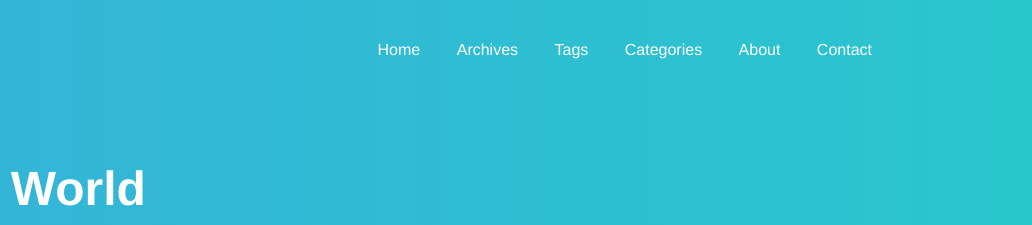
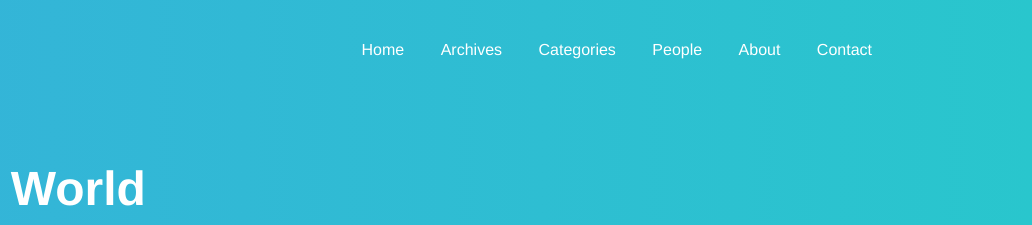
Before and after one commit to paper-sharing/paper-sharing.github.io, a plain HTML site: page 2019/11/06/hello-world/index.html in a window 1280 px wide. Shown: the top 225 px of the page, 248-1280 px from the left. Drawn offline with nearby package versions, Linux system fonts and the light colour scheme.

Commit message:
Site updated: 2019-11-06 17:06:31

```diff
--- a/2019/11/06/hello-world/index.html
+++ b/2019/11/06/hello-world/index.html
@@ -93,15 +93,15 @@
                 </a>
 
                 <a class="link dim f6 f5-l dib mr3 mr4-l white"
-                    href="/tags"
-                    title="Tags">
-                    Tags
+                    href="/categories"
+                    title="Categories">
+                    Categories
                 </a>
 
                 <a class="link dim f6 f5-l dib mr3 mr4-l white"
-                    href="/categories"
-                    title="Categories">
-                    Categories
+                    href="/people"
+                    title="People">
+                    People
                 </a>
 
                 <a class="link dim f6 f5-l dib mr3 mr4-l white"
```
Also changed, not shown: 2019/11/06/word/index.html (+6 -6 lines), archives/2019/11/index.html (+6 -6 lines), archives/2019/index.html (+6 -6 lines), archives/index.html (+6 -6 lines), index.html (+6 -6 lines), tags/test/index.html (+6 -6 lines).
